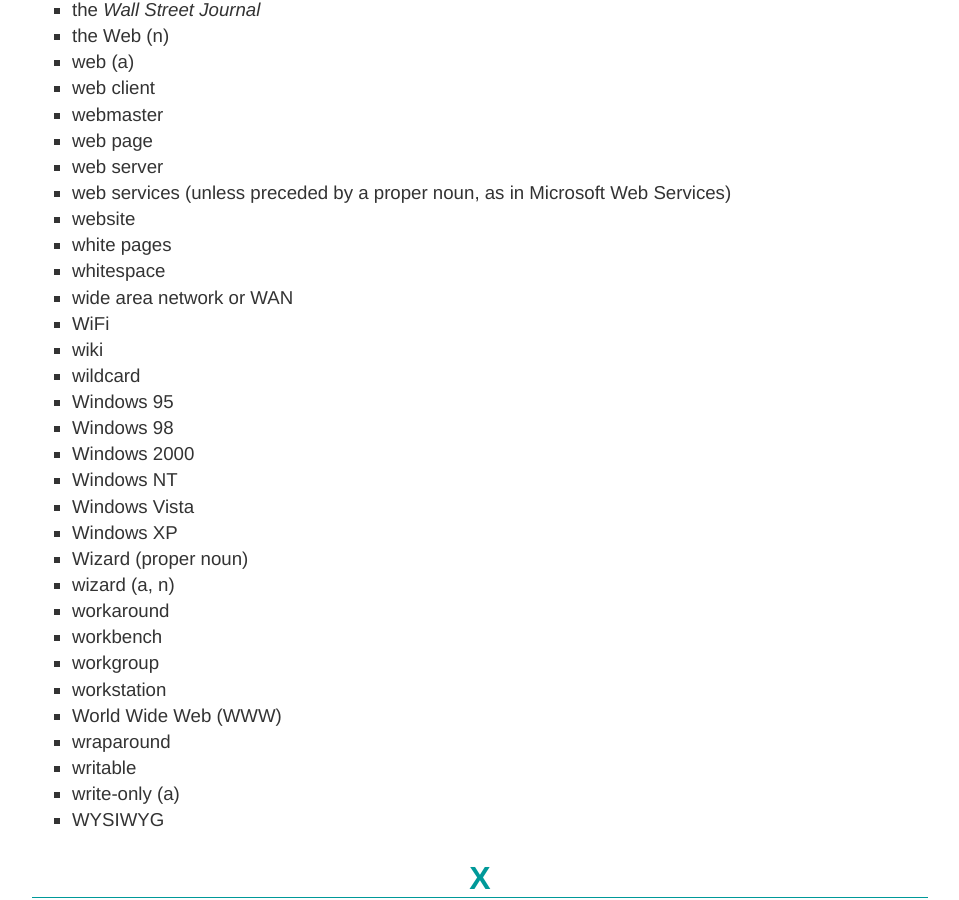
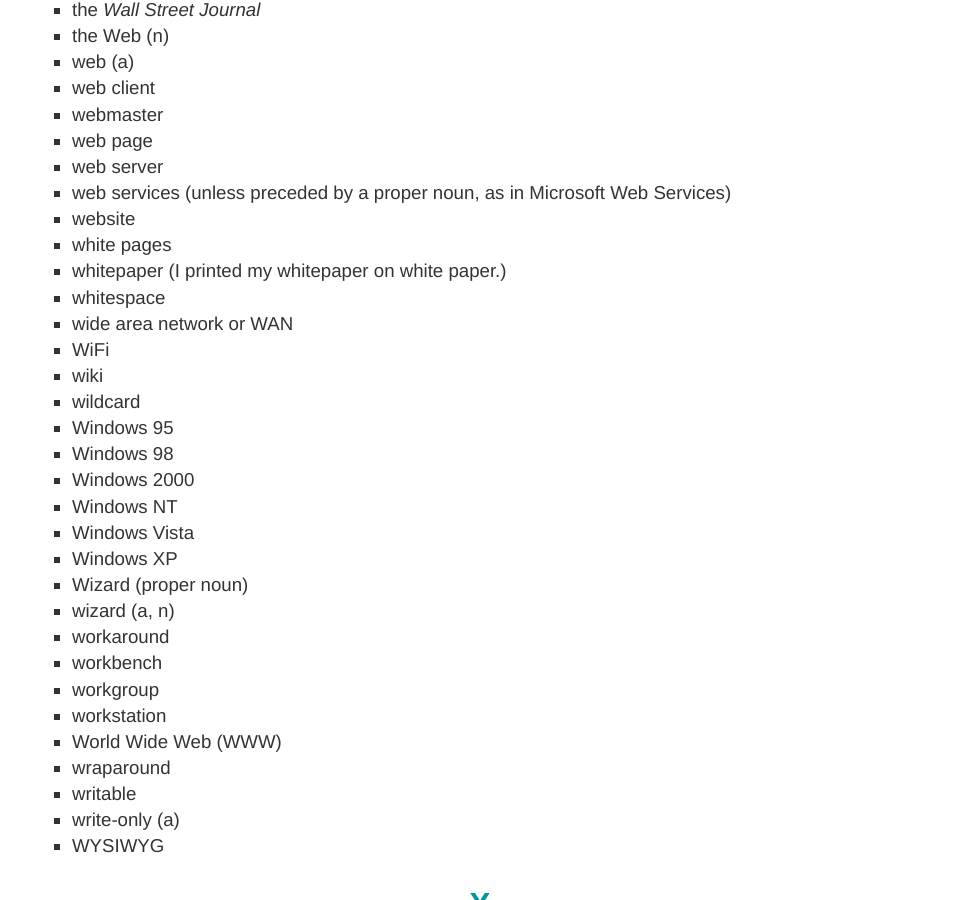
Before and after one commit to oreillymedia/production-resources, a Jekyll site: the page built from styleguide/index.md, in a window 1280 px wide and 900 px high, scrolled down 29247 px. Shown: the whole window, without its empty margins (160-1119 px from the left). Built offline with Jekyll 4.4.1, drawn with Linux system fonts in a browser that asks for light colours.

Commit message:
adding "whitepaper" to wordlist

```diff
--- a/styleguide/index.md
+++ b/styleguide/index.md
@@ -1417,6 +1417,7 @@
 * web services (unless preceded by a proper noun, as in Microsoft Web Services)
 * website
 * white pages
+* whitepaper (I printed my whitepaper on white paper.)
 * whitespace
 * wide area network or WAN
 * WiFi
```
